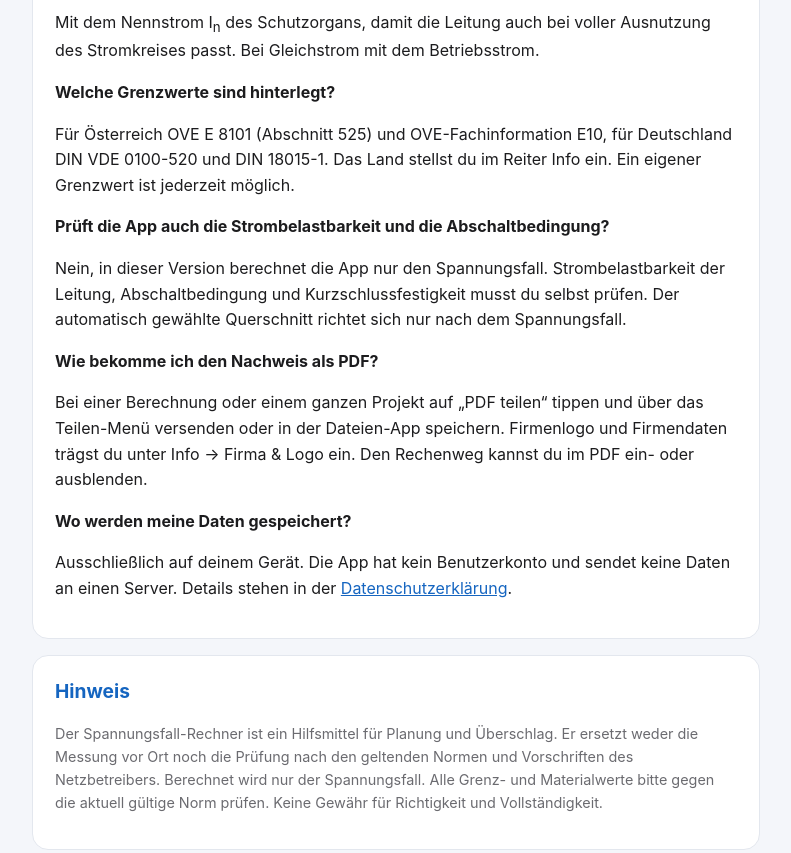
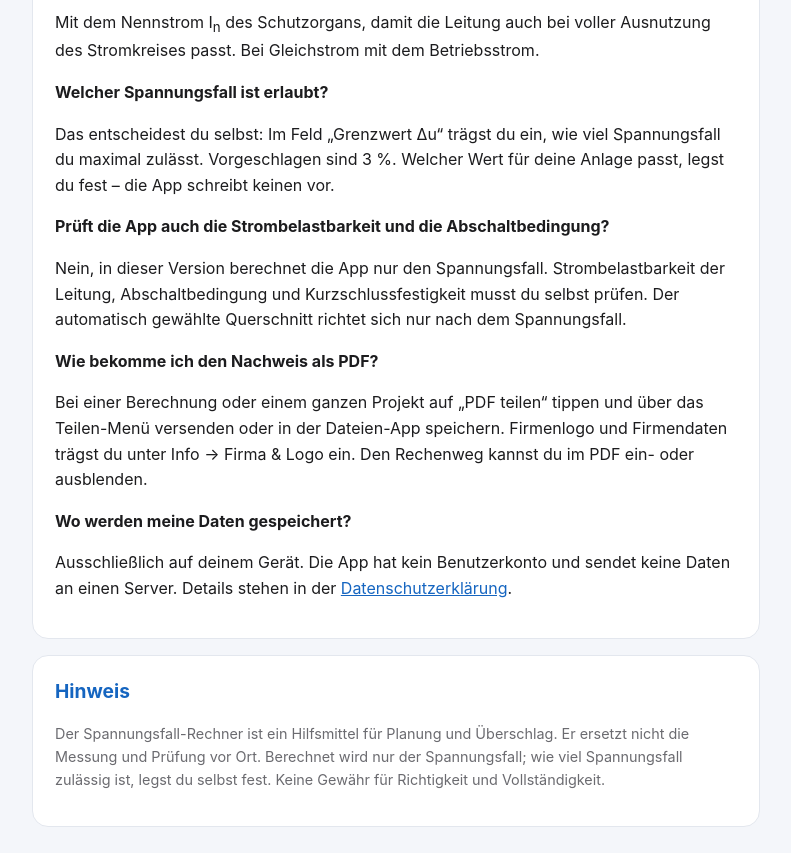
Before and after one commit to luisnoggler/Spannungsfall-Info, a plain HTML site: page index.html in a window 1280 px wide. Shown: the part 720-1573 px from the top of the page, without its empty margins (244-1035 px from the left). Drawn offline with Linux system fonts and the light colour scheme.

Commit message:
Support-Seite: Grenzwert frei, keine Normbezüge
Co-Authored-By: Claude Opus 5.5 <noreply@anthropic.com>

```diff
--- a/index.html
+++ b/index.html
@@ -53,11 +53,11 @@
           Ausnutzung des Stromkreises passt. Bei Gleichstrom mit dem Betriebsstrom.
         </p>
 
-        <h3>Welche Grenzwerte sind hinterlegt?</h3>
+        <h3>Welcher Spannungsfall ist erlaubt?</h3>
         <p>
-          Für Österreich OVE E 8101 (Abschnitt 525) und OVE-Fachinformation E10, für Deutschland DIN
-          VDE 0100-520 und DIN 18015-1. Das Land stellst du im Reiter Info ein. Ein eigener
-          Grenzwert ist jederzeit möglich.
+          Das entscheidest du selbst: Im Feld „Grenzwert Δu“ trägst du ein, wie viel Spannungsfall
+          du maximal zulässt. Vorgeschlagen sind 3 %. Welcher Wert für deine Anlage passt, legst du
+          fest – die App schreibt keinen vor.
         </p>
 
         <h3>Prüft die App auch die Strombelastbarkeit und die Abschaltbedingung?</h3>
@@ -84,10 +84,10 @@
       <section>
         <h2>Hinweis</h2>
         <p class="muted">
-          Der Spannungsfall-Rechner ist ein Hilfsmittel für Planung und Überschlag. Er ersetzt weder
-          die Messung vor Ort noch die Prüfung nach den geltenden Normen und Vorschriften des
-          Netzbetreibers. Berechnet wird nur der Spannungsfall. Alle Grenz- und Materialwerte bitte
-          gegen die aktuell gültige Norm prüfen. Keine Gewähr für Richtigkeit und Vollständigkeit.
+          Der Spannungsfall-Rechner ist ein Hilfsmittel für Planung und Überschlag. Er ersetzt nicht
+          die Messung und Prüfung vor Ort. Berechnet wird nur der Spannungsfall; wie viel
+          Spannungsfall zulässig ist, legst du selbst fest. Keine Gewähr für Richtigkeit und
+          Vollständigkeit.
         </p>
       </section>
     </main>
```
